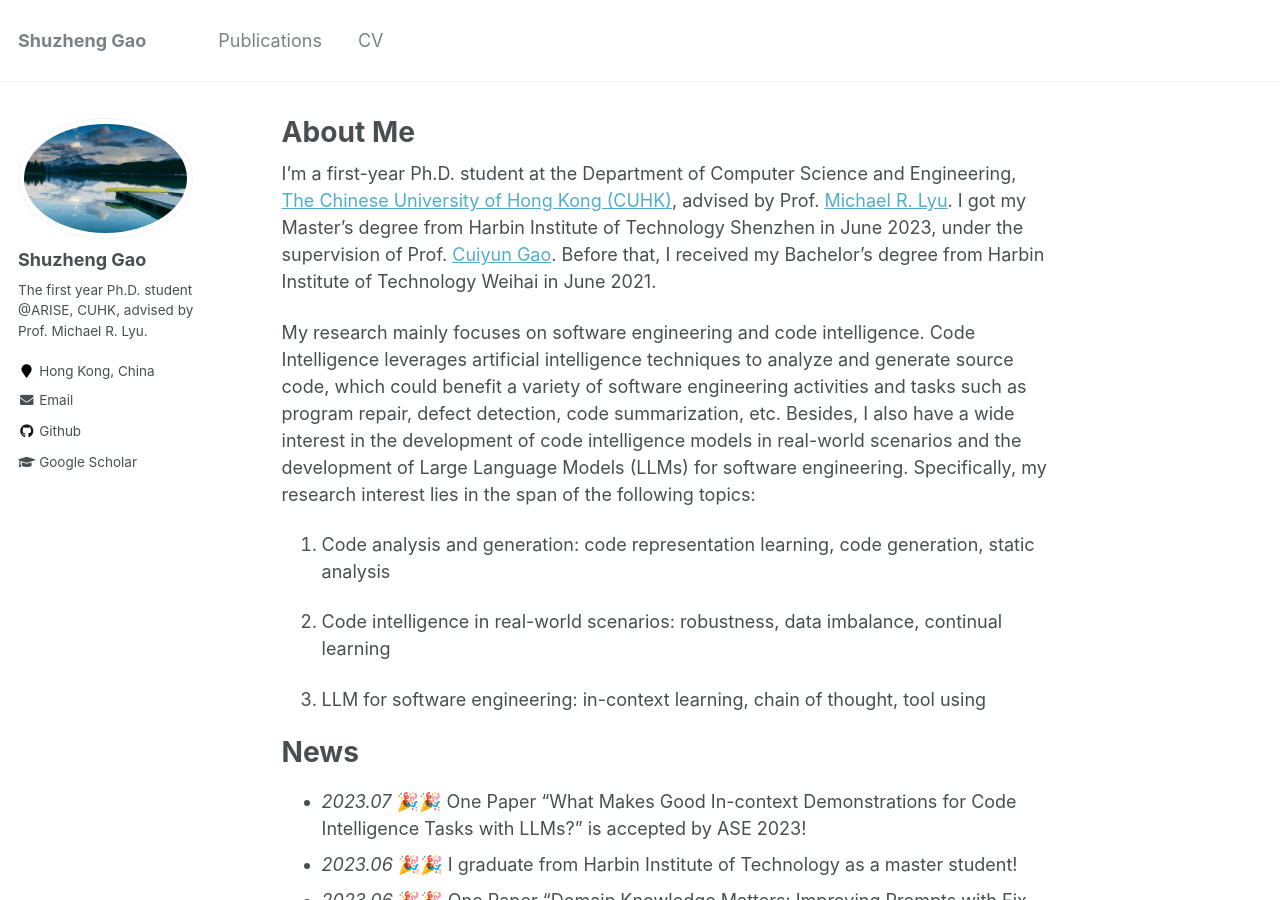
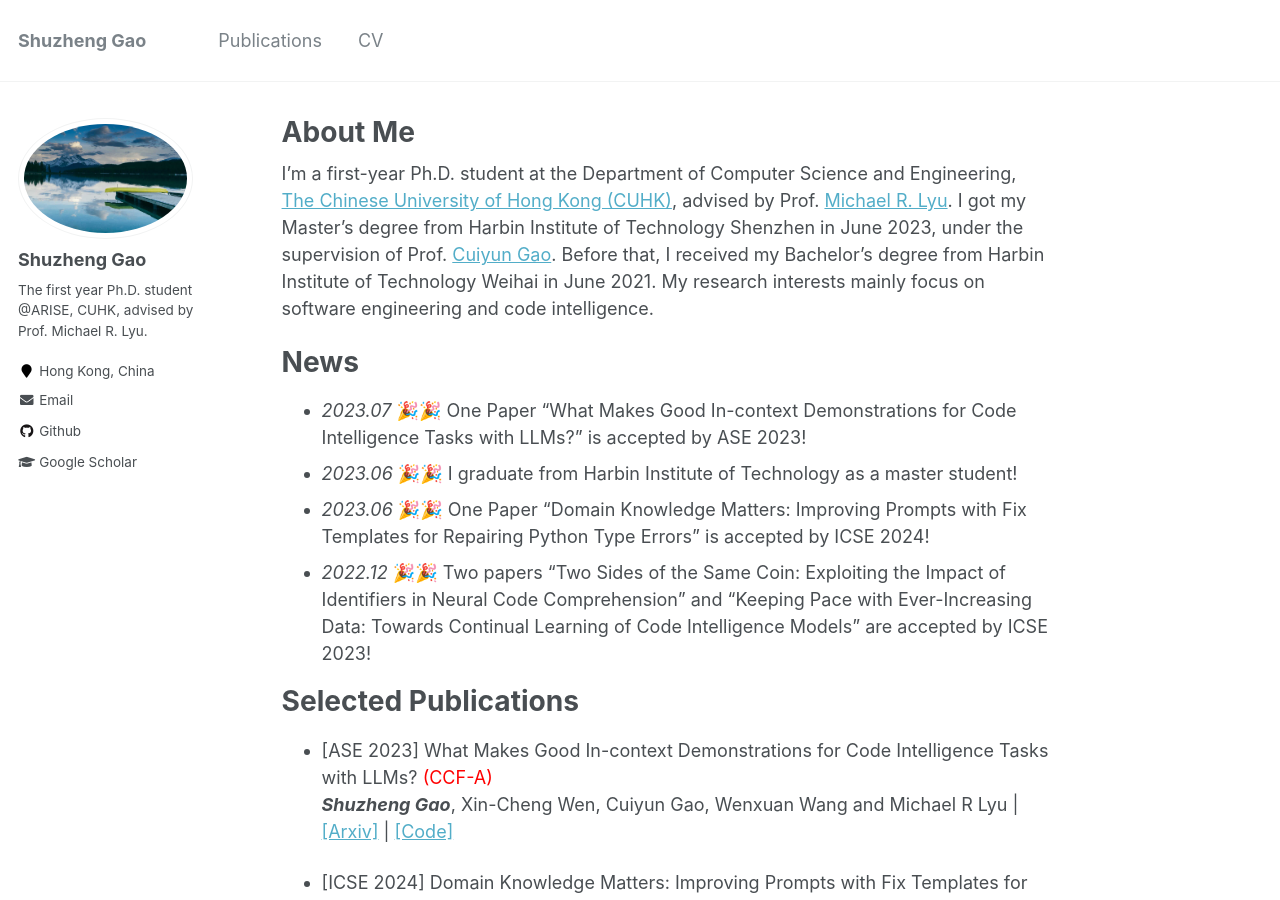
Before and after one commit to yujiachen99/yujiachen99.github.io, a Jekyll site: the page built from _pages/about.md, in a window 1280 px wide and 900 px high. Built offline with Jekyll 4.4.1, drawn with Linux system fonts in a browser that asks for light colours.

Commit message:
Update about.md

```diff
--- a/_pages/about.md
+++ b/_pages/about.md
@@ -8,8 +8,10 @@ redirect_from:
   - /about.html
 ---
 
-I'm a first-year Ph.D. student at the Department of Computer Science and Engineering, [The Chinese University of Hong Kong (CUHK)](https://www.cuhk.edu.hk/chinese/index.html), advised by Prof. [Michael R. Lyu](http://www.cse.cuhk.edu.hk/lyu/home). I got my Master's degree from Harbin Institute of Technology Shenzhen in June 2023, under the supervision of Prof. [Cuiyun Gao](https://cuiyungao.github.io/). Before that, I received my Bachelor's degree from Harbin Institute of Technology Weihai in June 2021.
+I'm a first-year Ph.D. student at the Department of Computer Science and Engineering, [The Chinese University of Hong Kong (CUHK)](https://www.cuhk.edu.hk/chinese/index.html), advised by Prof. [Michael R. Lyu](http://www.cse.cuhk.edu.hk/lyu/home). I got my Master's degree from Harbin Institute of Technology Shenzhen in June 2023, under the supervision of Prof. [Cuiyun Gao](https://cuiyungao.github.io/). Before that, I received my Bachelor's degree from Harbin Institute of Technology Weihai in June 2021. My  research interests mainly focus on software engineering and code intelligence.
 
+
+<div style='display: none'>
 My research mainly focuses on software engineering and code intelligence. Code Intelligence leverages artificial intelligence techniques to analyze and generate source code, which could benefit a variety of software engineering activities and tasks such as program repair, defect detection, code summarization, etc. Besides, I also have a wide interest in the development of code intelligence models in real-world scenarios and the development of Large Language Models (LLMs) for software engineering. Specifically, my research interest lies in the span of the following topics:
 
 1. Code analysis and generation: code representation learning, code generation, static analysis
@@ -17,7 +19,7 @@ My research mainly focuses on software engineering and code intelligence. Code I
 2. Code intelligence in real-world scenarios: robustness, data imbalance, continual learning
 
 3. LLM for software engineering: in-context learning, chain of thought, tool using
-
+</div>
 
 
 
```
